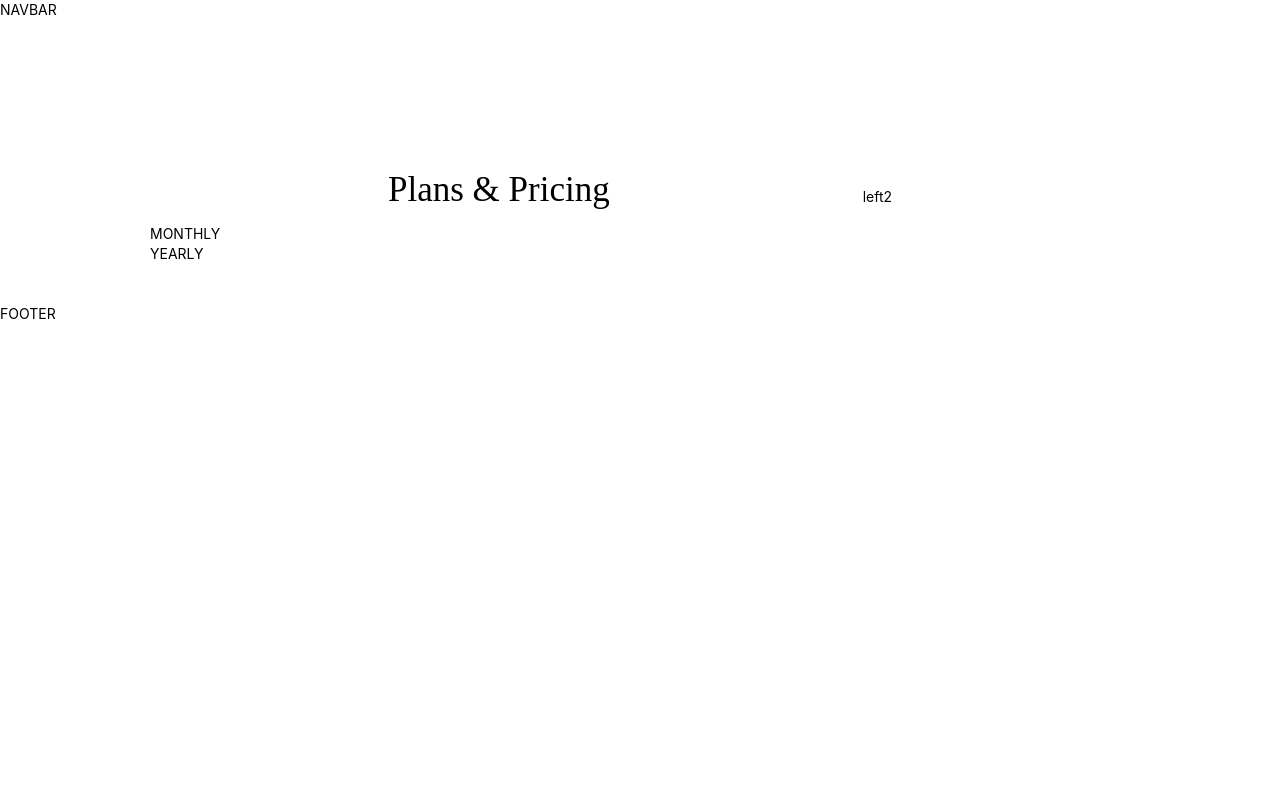
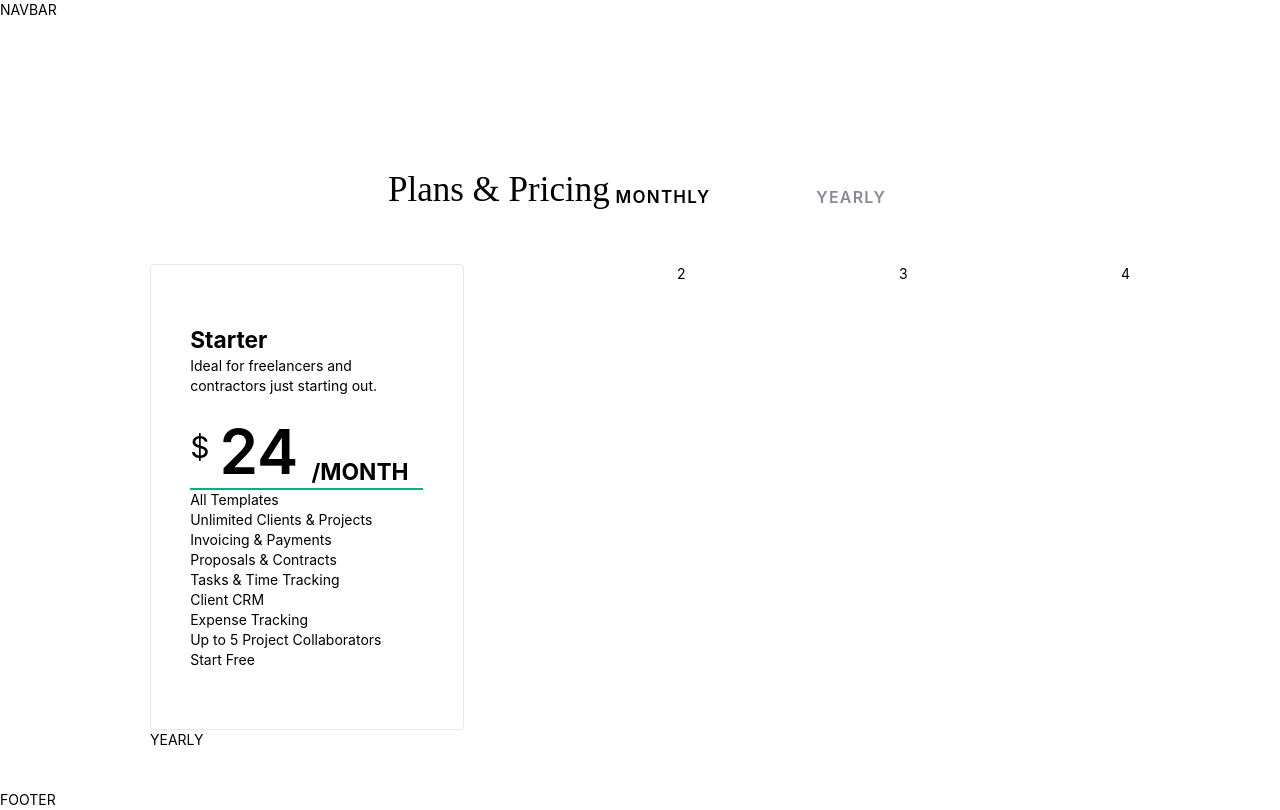
Before and after one commit to NicoH22/FE2_Bonsai, a Next.js app: page / in a window 1280 px wide. Built offline with nearby package versions, Linux system fonts and the light colour scheme; a small style sheet from the web is missing.

Commit message:
price box styles

```diff
--- a/next.config.js
+++ b/next.config.js
@@ -2,6 +2,6 @@
 const nextConfig = {
   reactStrictMode: true,
   swcMinify: true,
-}
+};
 
-module.exports = nextConfig
+module.exports = nextConfig;
--- a/pages/index.js
+++ b/pages/index.js
@@ -22,9 +22,10 @@ export default function Home() {
       <main className="!bg-scroll block overflow-hidden w-full">
         <div className="pt-[110px] pb-[40px] !bg-scroll relative">
           <div className="relative z-2 !bg-scroll maxmd:px-[1.25rem] px-10">
+            {/* LEFT CONTENT */}
             <div className="!bg-scroll w-full max-w-[70rem] mx-auto">
               <div
-                className="pr-0 flex-wrap maxlg:mt-0 flex mx-auto w-full mt-[4%]
+                className="pr-0 maxmd:flex-wrap maxlg:mt-0 flex mx-auto w-full mt-[4%]
                 justify-between items-center maxlg:top-0 relative max-w-[36rem]"
               >
                 <div
@@ -39,9 +40,114 @@ export default function Home() {
                     Plans & Pricing
                   </h1>
                 </div>
-                <div>left2</div>
+                <div
+                  className="!bg-scroll maxxs:mt-[50px] justify-center maxmd:mt-[60px]
+                justify-end flex-1 relative flex items-center"
+                >
+                  <div
+                    className="!bg-scroll text-[17px] font-[600] tracking-[1.22px]
+                  uppercase"
+                  >
+                    Monthly
+                  </div>
+                  <div
+                    className="!bg-scroll cursor-pointer touch-manipulation flex
+                  w-[50px] h-[29px] mx-[28px] px-0 items-center rounded-[200px]
+                  bg-[#0b289]"
+                  >
+                    <div
+                      className="!bg-scroll w-[25px] h-[25px] px-[2px] rounded-[200px]
+                    bg-white"
+                    ></div>
+                  </div>
+                  <div
+                    className="!bg-scroll relative z-2 opacity-[.65] text-[#4c4d5f]
+                  text-[16px] font-[600] tracking-[1.22px] uppercase"
+                  >
+                    Yearly
+                  </div>
+                </div>
               </div>
-              <div className="pricing_monthly">MONTHLY</div>
+              {/* PRICING MONTHLY */}
+              <div className="flex !bg-scroll maxlg:flex-col pt-[40px] justify-between flex-wrap">
+                <div
+                  class="!bg-scroll maxxs:px-[23px] maxxs:pb-[40px] maxlg:w-full maxlg:mb-[30px]
+                maxlg:py-[50px] relative flex overflow-hidden w-[32%] py-[6%] px-[4%] flex-col
+                border-[0.3px] border-solid border-[rgba(2,4,69, 0.15)] rounded-[4px]
+                shadow-[0_0_68_px_0_rgba(2,4,69,8%)]"
+                >
+                  <div
+                    class="!bg-scroll maxmd:text-[1.5rem] font-[600] my-0 text-[1.625rem]
+                  leading-[1.4] font-[700]"
+                  >
+                    Starter
+                  </div>
+                  <div class="!bg-scroll max-w-[90%]">
+                    Ideal for freelancers and contractors just starting out.
+                  </div>
+                  <div class="!bg-scroll w-full mt-[20px] border-b-[2px] border-b-solid border-b-[#01b289]">
+                    <div
+                      class="!bg-scroll maxmd:text-[70px] maxmd:leading-[80px] flex items-end text-[62px]
+                    leading-[72px] font-[600]"
+                    >
+                      <span
+                        class="!bg-scroll maxxs:text-[28px] leading-[43px] maxmd:leading-[49px]
+                      relative top-[10px] mr-[10px] self-start text-[30px] leading-[28px] font-[400]"
+                      >
+                        $
+                      </span>
+                      24
+                      <span
+                        class="!bg-scroll my-0 mr-0 maxmd:text-[1.5rem] maxmd:ml-[1.25rem]
+                      maxlg:my-0 maxlg:mr-0 maxlg:ml-[1.5rem] uppercase font-[400] text-[1.625rem]
+                      leading-[1.4] font-[700] m-[0.9375rem]"
+                      >
+                        /month
+                      </span>
+                    </div>
+                  </div>
+                  <div class="plan-features-div">
+                    <div class="tick-div">
+                      <div>All Templates</div>
+                    </div>
+                    <div class="tick-div">
+                      <div>Unlimited Clients &amp; Projects</div>
+                    </div>
+                    <div class="tick-div">
+                      <div>Invoicing &amp; Payments</div>
+                    </div>
+                    <div class="tick-div">
+                      <div>Proposals &amp; Contracts</div>
+                    </div>
+                    <div class="tick-div">
+                      <div>Tasks &amp; Time Tracking</div>
+                    </div>
+                    <div class="tick-div">
+                      <div>Client CRM</div>
+                    </div>
+                    <div class="tick-div">
+                      <div>Expense Tracking</div>
+                    </div>
+                    <div class="tick-div">
+                      <div>Up to 5 Project Collaborators</div>
+                    </div>
+                  </div>
+                  <div class="margin-top auto">
+                    <a
+                      id="plan-2"
+                      data-request-account-btn="true"
+                      href="https://app.hellobonsai.com/users/sign_up"
+                      class="wide-cta w-button"
+                    >
+                      Start Free
+                    </a>
+                  </div>
+                </div>{" "}
+                <div>2</div>
+                <div>3</div>
+                <div>4</div>
+              </div>
+              {/* PRICING YEARLY */}
               <div className="pricing_yearly">YEARLY</div>
             </div>
           </div>
--- a/styles/globals.css
+++ b/styles/globals.css
@@ -27,12 +27,23 @@ div {
   display: block;
 }
 
+h1,
+h2,
+h3,
+h4,
+h5,
+h6 {
+  font-weight: 700;
+  margin-bottom: 10px;
+}
+
 h1 {
   margin-top: 20px;
   margin-bottom: 15px;
   font-size: 40px;
   line-height: 48px;
   font-weight: 400;
+  margin: 0.67em 0;
 }
 
 @media (prefers-color-scheme: dark) {
```
